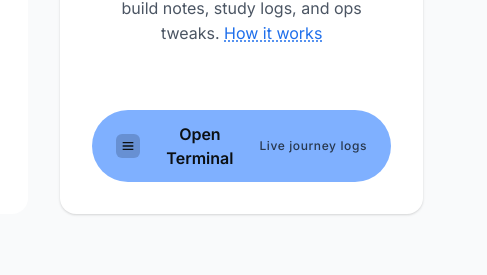
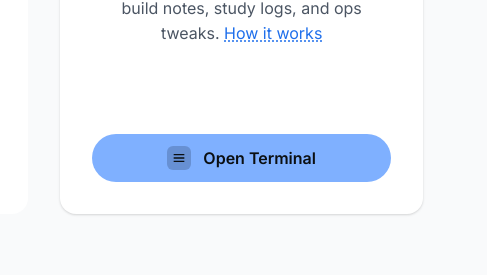
Before and after one commit to NerdPioneer/Student-Portfolio, a website: page index.html in a window 1280 px wide. Shown: the part 5534-5809 px from the top of the page, 793-1280 px from the left. Drawn offline with nearby package versions, Linux system fonts and the light colour scheme.

Commit message:
Simplify terminal button: remove caption, center text, clean up CSS structure

```diff
--- a/index.html
+++ b/index.html
@@ -1786,7 +1786,6 @@
                                 </svg>
                             </span>
                             <span class="btn__label">Open Terminal</span>
-                            <span class="btn__caption">Live journey logs</span>
                         </a>
                     </div>
                 </article>
--- a/src/input.css
+++ b/src/input.css
@@ -795,7 +795,7 @@ a:focus {
     align-items: flex-start;
   }
 
-  /* Button styling - matches GitHub pill structure exactly */
+  /* Button styling - simplified and centered */
   .btn--terminal {
     background: #7fb0ff;
     color: #0b0f12;
@@ -807,7 +807,7 @@ a:focus {
     text-decoration: none;
     display: flex;
     align-items: center;
-    justify-content: space-between;
+    justify-content: center;
     transition: all 0.2s ease;
     position: relative;
   }
@@ -822,7 +822,7 @@ a:focus {
     outline-offset: 2px;
   }
 
-  /* Three-zone layout: icon, label, caption */
+  /* Simplified layout: icon and centered label */
   .btn__icon {
     display: flex;
     align-items: center;
@@ -833,32 +833,18 @@ a:focus {
     border-radius: 6px;
     color: #0b0f12;
     flex-shrink: 0;
+    margin-right: 0.75rem;
   }
 
   .btn__label {
     font-weight: 600;
     color: #0b0f12;
-    flex-grow: 1;
     text-align: center;
-    margin: 0 0.75rem;
-  }
-
-  .btn__caption {
-    font-size: 0.75rem;
-    font-weight: 500;
-    letter-spacing: 0.05em;
-    color: rgba(11, 15, 18, 0.75);
-    flex-shrink: 0;
-    text-align: right;
-    min-width: 0;
+    margin: 0;
   }
 
   /* Responsive behavior for narrow screens */
   @media (max-width: 400px) {
-    .btn__caption {
-      display: none;
-    }
-
     .btn__label {
       margin: 0;
       text-align: center;
```
Also changed, not shown: dist/styles.css.
